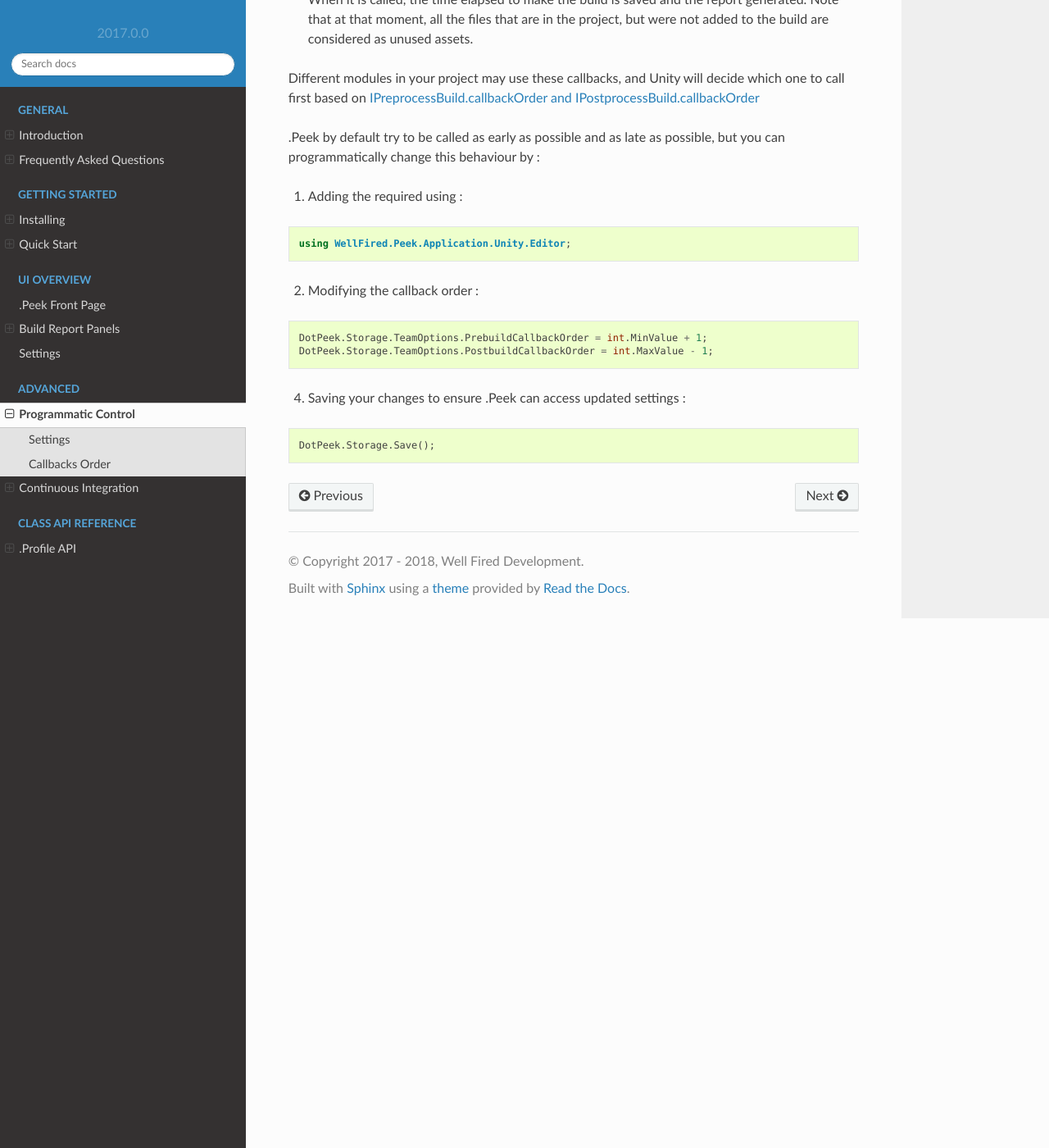
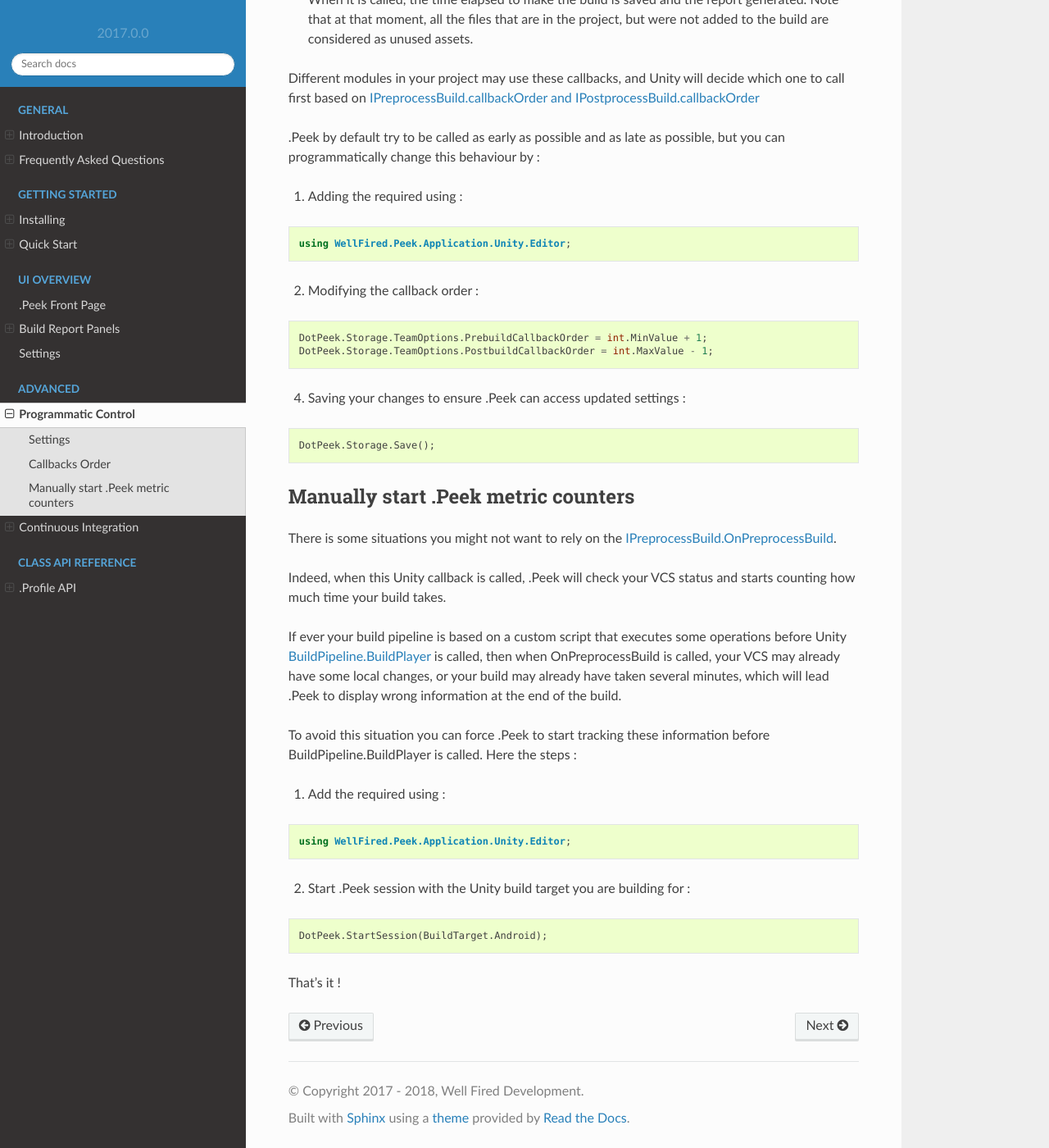
Before and after one commit to WellFiredDevelopment/dotPeekDocumentation, a Sphinx documentation site: the page built from sphinx/source/advanced/programmatic-control.rst, in a window 1280 px wide and 1400 px high, scrolled down 1382 px. Shown: the whole window at 82% size. Built offline with Sphinx 7.4.7 and the Read the Docs theme 2.0.0, drawn with Linux system fonts in a browser that asks for light colours.

Commit message:
Add section about .Peek manual start

```diff
--- a/sphinx/source/advanced/programmatic-control.rst
+++ b/sphinx/source/advanced/programmatic-control.rst
@@ -83,3 +83,32 @@ behaviour by :
 .. code-block:: c#
 
         DotPeek.Storage.Save();
+
+Manually start .Peek metric counters
+-------------------------------------
+
+There is some situations you might not want to rely on the `IPreprocessBuild.OnPreprocessBuild <https://docs.unity3d.com/ScriptReference/Build.IPreprocessBuild.html>`_.
+
+Indeed, when this Unity callback is called, .Peek will check your VCS status and starts counting how much time
+your build takes.
+
+If ever your build pipeline is based on a custom script that executes some operations before Unity
+`BuildPipeline.BuildPlayer <https://docs.unity3d.com/ScriptReference/BuildPipeline.BuildPlayer.html>`_ is called, then
+when OnPreprocessBuild is called, your VCS may already have some local changes, or your build may already have taken
+several minutes, which will lead .Peek to display wrong information at the end of the build.
+
+To avoid this situation you can force .Peek to start tracking these information before BuildPipeline.BuildPlayer is called. Here the steps :
+
+1. Add the required using :
+
+.. code-block:: c#
+
+        using WellFired.Peek.Application.Unity.Editor;
+
+2. Start .Peek session with the Unity build target you are building for :
+
+.. code-block:: c#
+
+        DotPeek.StartSession(BuildTarget.Android);
+
+That's it !
```
